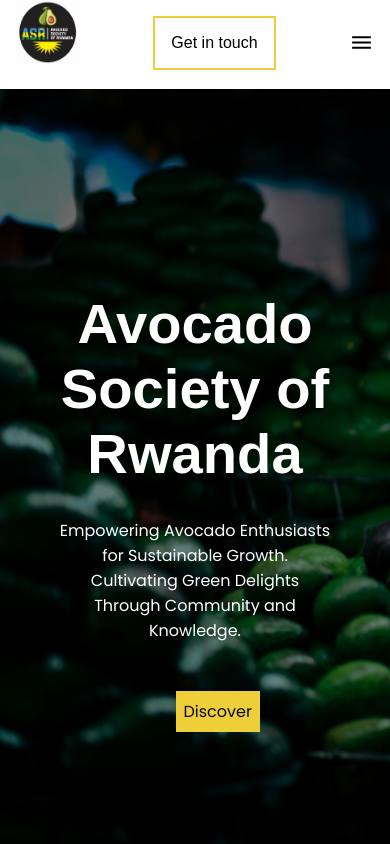
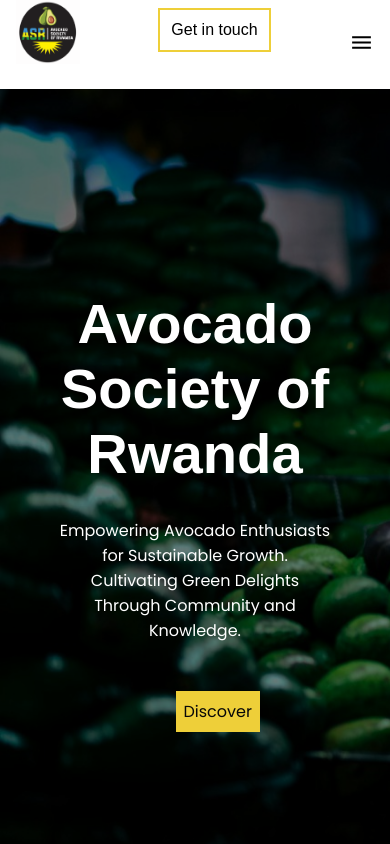
Before and after one commit to pWallet-hub/avocado-Society_fn, a React (Vite) app: page / in a window 390 px wide. Shown: the top 844 px of the page. Built offline with nearby package versions, Linux system fonts and the light colour scheme; a web font is replaced by a local one.

Commit message:
menu change

```diff
--- a/src/components/Header/Header.css
+++ b/src/components/Header/Header.css
@@ -75,7 +75,8 @@
     .header-button{
         display: flex;
         align-items: center;
-        padding: 1rem;
+        padding: 0.7rem;
+        margin-top: -0.5rem;
     }
 .logo{
     height: 5rem;
```
